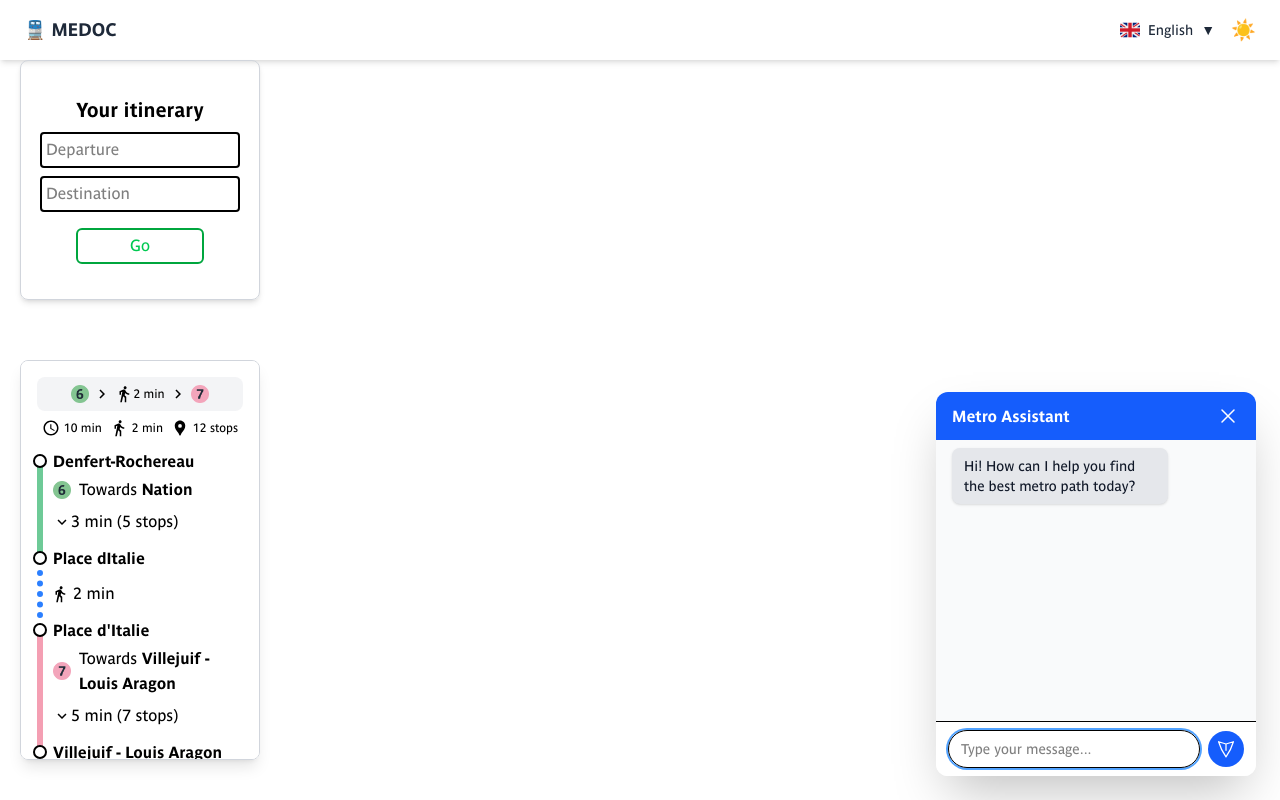
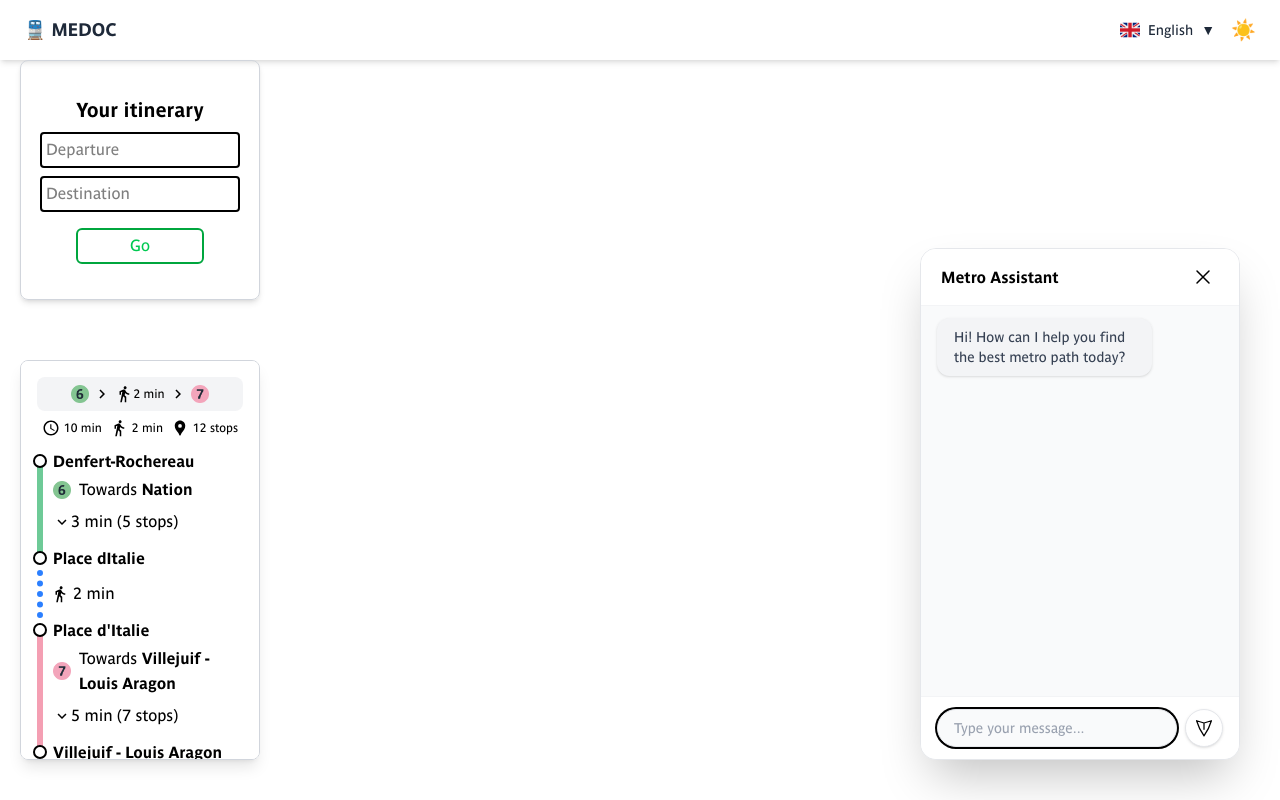
Before and after one commit to leflon/SolutionFactory2025, a Next.js app: page / in a window 1280 px wide. Both pictures are taken after a click on the button "Open chat". Built offline with nearby package versions, Linux system fonts and the light colour scheme.

Commit message:
[UPDATE] ChatBot UI

```diff
--- a/src/components/Chatbot.tsx
+++ b/src/components/Chatbot.tsx
@@ -49,35 +49,37 @@ export default function Chatbot() {
   };
 
   return (
-    <div className="fixed bottom-6 right-6 z-50 flex flex-col items-end">
+    <div className="fixed bottom-10 right-10 z-50 flex flex-col items-end">
       {!open && (
         <button
-          className="bg-blue-600 hover:bg-blue-700 text-white rounded-full p-4 shadow-lg focus:outline-none focus:ring-2 focus:ring-blue-400"
+          className="bg-white hover:bg-gray-100 text-black rounded-full p-4 shadow-lg border border-gray-200 transition-all duration-150 focus:outline-none focus:ring-2 focus:ring-black"
           onClick={() => setOpen(true)}
           aria-label="Open chat"
         >
-          <ChatBubbleLeftRightIcon className="h-7 w-7" />
+          <ChatBubbleLeftRightIcon className="h-7 w-7 text-black" />
         </button>
       )}
       {open && (
-        <div className="w-80 h-96 bg-white rounded-xl shadow-2xl flex flex-col overflow-hidden animate-fade-in">
+        <div className="w-80 max-w-[90vw] h-[32rem] bg-white border border-gray-200 rounded-2xl shadow-2xl flex flex-col overflow-hidden animate-fade-in-fast">
           {/* Header */}
-          <div className="flex items-center justify-between bg-blue-600 text-white px-4 py-3">
-            <span className="font-semibold">Metro Assistant</span>
-            <button onClick={() => setOpen(false)} aria-label="Close chat">
-              <XMarkIcon className="h-6 w-6" />
+          <div className="flex items-center justify-between bg-white border-b border-gray-100 px-5 py-3">
+            <span className="font-semibold text-black text-base">Metro Assistant</span>
+            <button onClick={() => setOpen(false)} aria-label="Close chat" className="hover:bg-gray-100 rounded-full p-1 transition-colors">
+              <XMarkIcon className="h-6 w-6 text-black" />
             </button>
           </div>
           {/* Messages */}
-          <div className="flex-1 overflow-y-auto px-4 py-2 space-y-2 bg-gray-50">
+          <div className="flex-1 overflow-y-auto px-4 py-3 space-y-2 bg-gray-50">
             {messages.map((msg, idx) => (
               <div
                 key={idx}
                 className={`flex ${msg.from === 'user' ? 'justify-end' : 'justify-start'}`}
               >
                 <div
-                  className={`px-3 py-2 rounded-lg max-w-[75%] text-sm shadow
-                    ${msg.from === 'user' ? 'bg-blue-500 text-white' : 'bg-gray-200 text-gray-900'}`}
+                  className={`px-4 py-2 rounded-xl max-w-[75%] text-sm shadow-sm transition-all duration-150
+                    ${msg.from === 'user'
+                      ? 'bg-white border border-gray-200 text-gray-900'
+                      : 'bg-gray-100 text-gray-700 border border-gray-100'}`}
                 >
                   {msg.text}
                 </div>
@@ -85,7 +87,7 @@ export default function Chatbot() {
             ))}
             {loading && (
               <div className="flex justify-start">
-                <div className="px-3 py-2 rounded-lg bg-gray-200 text-gray-900 max-w-[75%] text-sm shadow animate-pulse">
+                <div className="px-4 py-2 rounded-xl bg-gray-100 text-gray-700 max-w-[75%] text-sm shadow-sm animate-pulse border border-gray-100">
                   Gemini est en train de répondre...
                 </div>
               </div>
@@ -93,10 +95,10 @@ export default function Chatbot() {
             <div ref={messagesEndRef} />
           </div>
           {/* Input */}
-          <form onSubmit={handleSend} className="flex items-center gap-2 px-3 py-2 bg-white border-t">
+          <form onSubmit={handleSend} className="flex items-center gap-2 px-4 py-3 bg-white border-t border-gray-100">
             <input
               type="text"
-              className="flex-1 border rounded-full px-3 py-2 text-sm focus:outline-none focus:ring-2 focus:ring-blue-400"
+              className="flex-1 border border-gray-200 rounded-full px-4 py-2 text-sm bg-gray-50 focus:outline-none focus:ring-2 focus:ring-black transition-all duration-150 text-gray-900 placeholder-gray-400"
               placeholder="Type your message..."
               value={input}
               onChange={e => setInput(e.target.value)}
@@ -104,21 +106,21 @@ export default function Chatbot() {
             />
             <button
               type="submit"
-              className="bg-blue-600 hover:bg-blue-700 text-white rounded-full p-2 focus:outline-none focus:ring-2 focus:ring-blue-400"
+              className="bg-white hover:bg-gray-200 text-black rounded-full p-2 border border-gray-200 shadow-sm transition-all duration-150 focus:outline-none focus:ring-2 focus:ring-black"
               aria-label="Send message"
             >
-              <PaperAirplaneIcon className="h-5 w-5 rotate-90" />
+              <PaperAirplaneIcon className="h-5 w-5 rotate-90 text-black" />
             </button>
           </form>
         </div>
       )}
       <style jsx global>{`
-        @keyframes fade-in {
-          from { opacity: 0; transform: translateY(20px); }
+        @keyframes fade-in-fast {
+          from { opacity: 0; transform: translateY(16px); }
           to { opacity: 1; transform: translateY(0); }
         }
-        .animate-fade-in {
-          animation: fade-in 0.2s ease;
+        .animate-fade-in-fast {
+          animation: fade-in-fast 0.15s cubic-bezier(0.4,0,0.2,1);
         }
       `}</style>
     </div>
```
